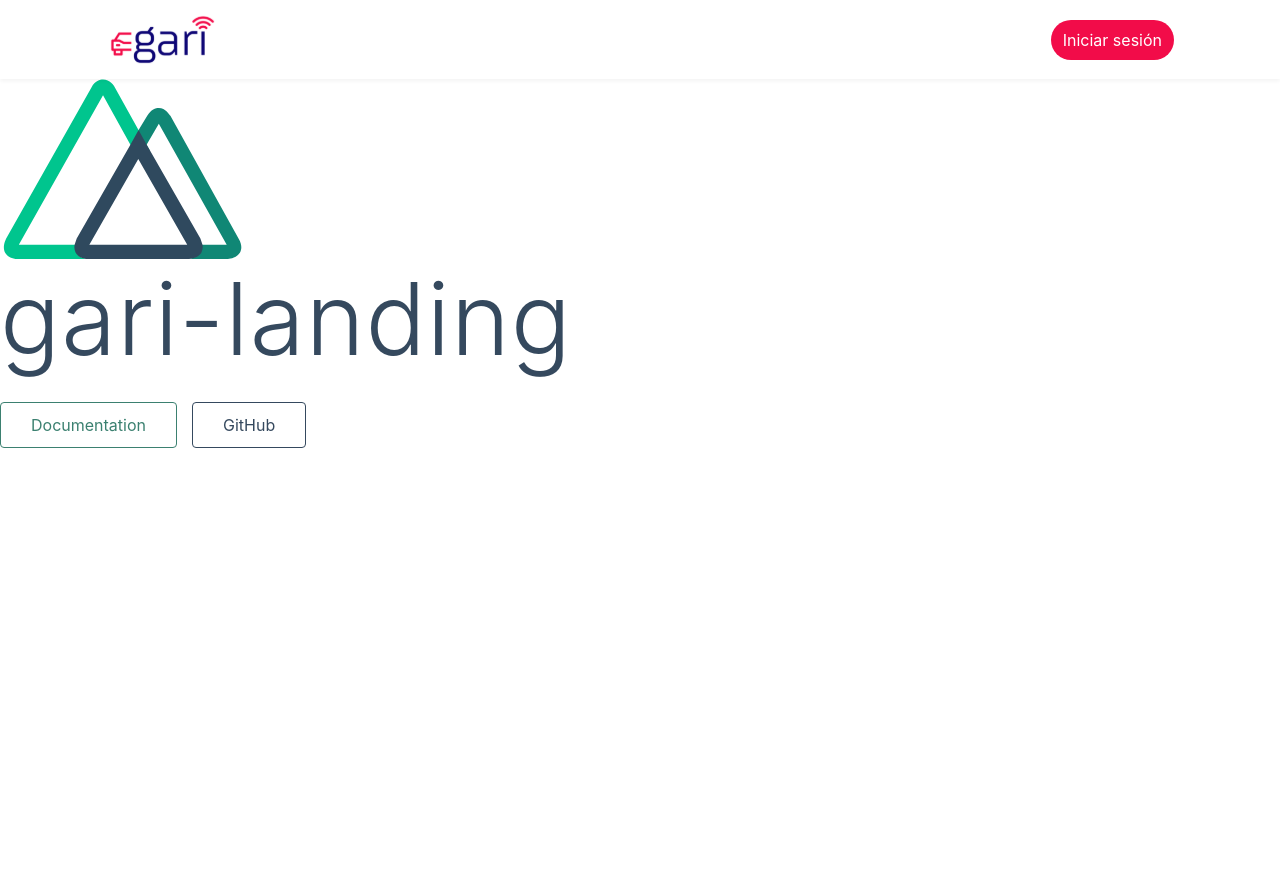
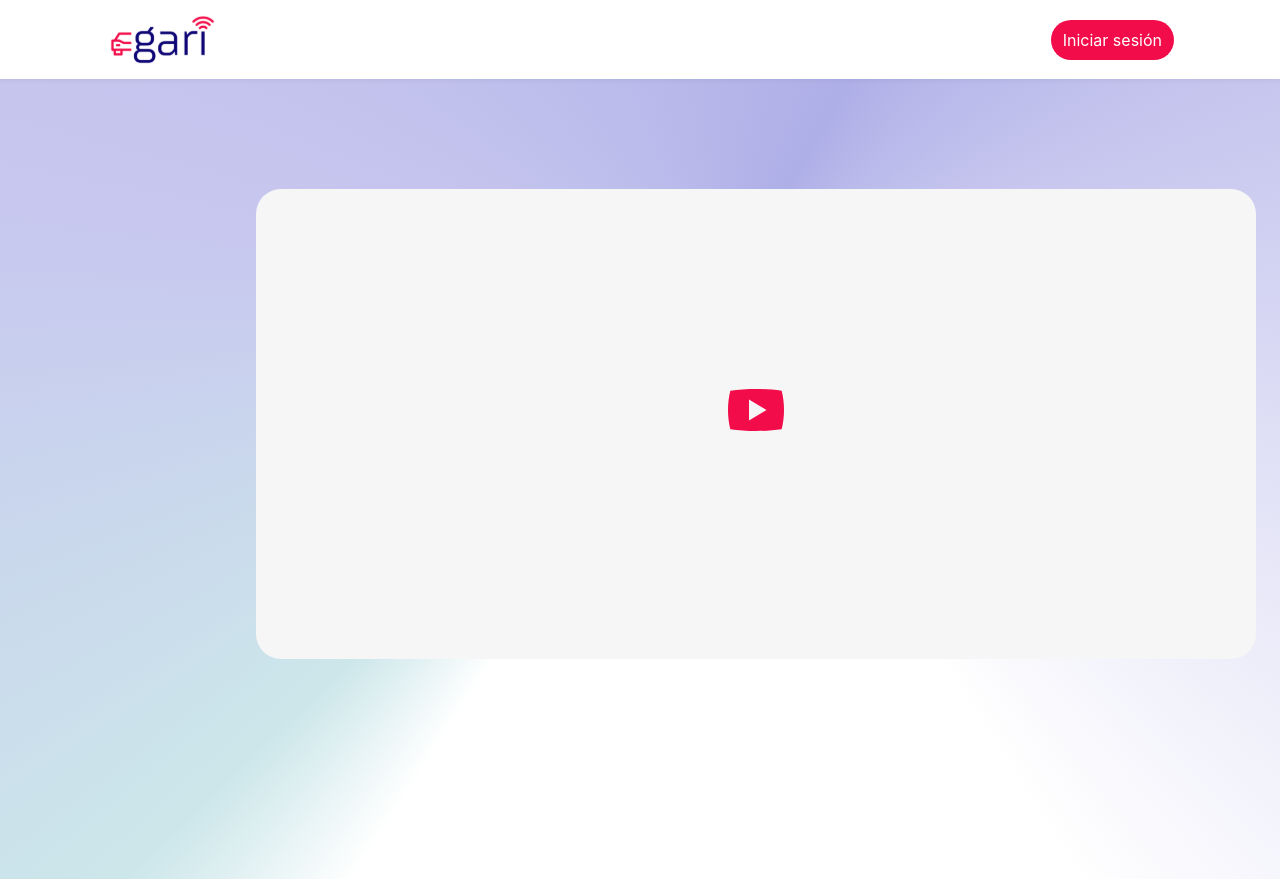
Before and after one commit to bisteni5325/Test2, a Nuxt app: page / in a window 1280 px wide. Before the commit the page ends 800 px from the top, so only its background shows below. Built offline with nearby package versions, Linux system fonts and the light colour scheme.

Commit message:
Feat: add-video-section

```diff
--- /dev/null
+++ b/components/Video.vue
@@ -0,0 +1,25 @@
+<template>
+    <div class="video-section text-center">
+        <div class="video-container">
+            <img src="~/assets/img/video.svg" alt="">
+        </div>
+    </div>
+</template>
+<style>
+    .video-section{
+        height: 100vh;
+        background: conic-gradient(from 189.41deg at 56.22% 28.4%, rgba(8, 191, 217, 0) -41.05deg, rgba(131, 236, 195, 0) 23.2deg, rgba(153, 206, 213, 0.5) 36.74deg, rgba(175, 175, 232, 0.7) 89.55deg, #AFAFE8 200.48deg, rgba(175, 175, 232, 0.7) 240.14deg, rgba(8, 191, 217, 0) 318.95deg, rgba(131, 236, 195, 0) 383.2deg);
+        padding-top: 110px;
+    }
+    .video-container{
+        width: 1000px;
+        height: 470px;
+        background: #F6F6F6;
+        border-radius: 25px;
+        margin-left: 20%;
+    }
+    .video-container img{
+        vertical-align: middle;
+        margin-top: 200px;
+    }
+</style>
--- a/pages/index.vue
+++ b/pages/index.vue
@@ -1,37 +1,17 @@
 <template>
   <div>
     <Navbar />
-    <div>
-      <Logo />
-      <h1 class="title">
-        gari-landing
-      </h1>
-      <div class="links">
-        <a
-          href="https://nuxtjs.org/"
-          target="_blank"
-          rel="noopener noreferrer"
-          class="button--green"
-        >
-          Documentation
-        </a>
-        <a
-          href="https://github.com/nuxt/nuxt.js"
-          target="_blank"
-          rel="noopener noreferrer"
-          class="button--grey"
-        >
-          GitHub
-        </a>
-      </div>
-    </div>
+
+    <Video />
   </div>
 </template>
 
 <script>
 import NavBar from '../components/Navbar'
+
+import Video from '../components/Video'
 export default {
-  components: { NavBar }
+  components: { NavBar, Video }
 }
 </script>
 
```
Also changed, not shown: assets/img/video.svg (added).
